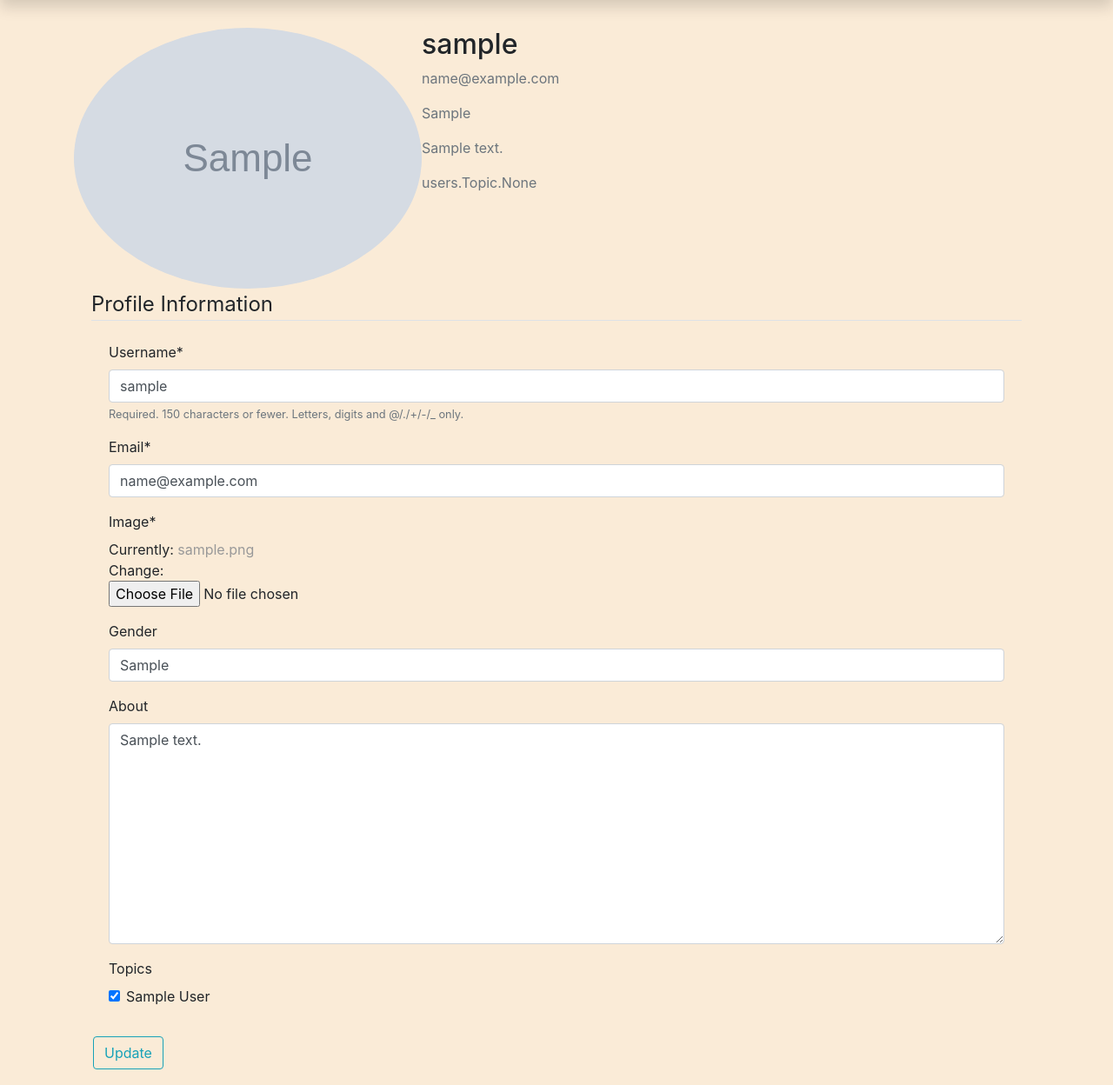
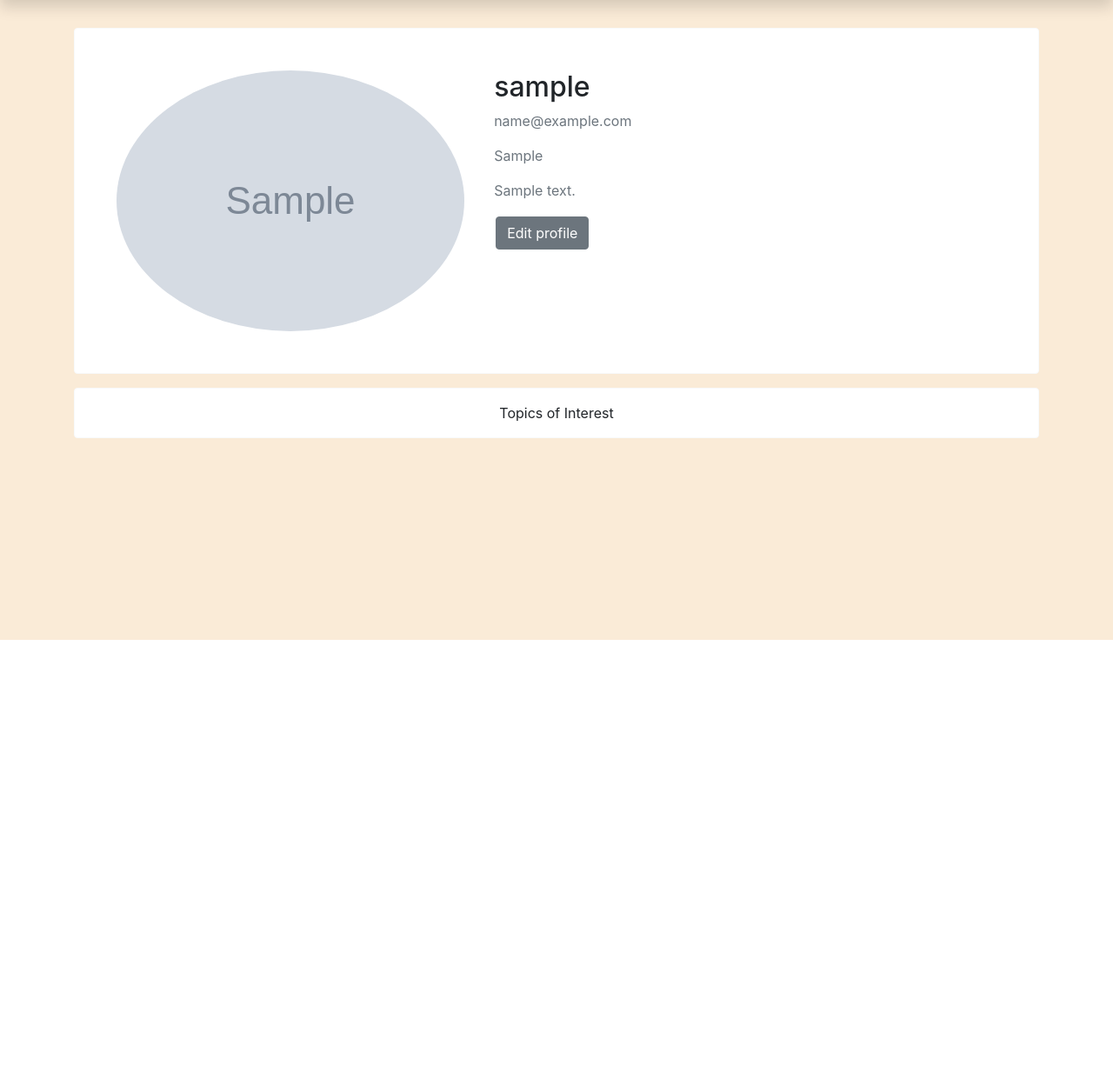
Before and after one commit to liminm/MensaMeet, a Django app: page /profile/ in a window 1280 px wide. Shown: the part 64-1312 px from the top of the page at 87% size. After the commit the page ends 800 px from the top, so only its background shows below. Run offline with Django 3.2, Linux system fonts and the light colour scheme; a user stored in the database is signed in; tables that the repository leaves empty hold one stand-in row (values such as "Sample post"); grey boxes marked "Sample" are stand-in pictures; some libraries are stand-ins or nearby versions.

Commit message:
edit Profile layout

```diff
--- a/users/templates/users/profile.html
+++ b/users/templates/users/profile.html
@@ -4,21 +4,78 @@
 {% load crispy_forms_tags %}
 
 {% block content %}
+
+
     <div class="content-section">
-        <div class="media">
-            <img class="rounded-circle account-img" alt="profile picture" src="{{ user.profile.image.url }}">
+        <div class="card border-light rounded p-5">
+          <div class="card-block">
             <div class="media-body">
+              <div class="row">
+                <div class=" col-xs-8 col-lg-4">
+                  <img class="mx-auto text-center mx-auto rounded-circle account-img" alt="profile picture" src="{{ user.profile.image.url }}">
+                </div>
+                <div class="mx-auto col-xs-2 col-lg-6 align-middle">
                   <h2 class="account-heading">{{ user.username }}</h2>
                   <p class="text-secondary">{{ user.email }}</p>
                   <p class="text-secondary">{{ user.profile.gender }}</p>
                   <p class="text-secondary">{{ user.profile.about }}</p>
-                <p class="text-secondary">{{ user.profile.topics }}</p>
+
+                  <button type="button" class="btn btn-secondary" data-toggle="modal" data-target="#exampleModal">
+                    Edit profile
+                  </button>
+
+                </div>
+
               </div>
             </div>
+          </div>
+        </div>
+
+
+
+        <div class="card border-light rounded mt-3 ">
+          <div class="card-block">
+            <div class="media-body">
+              <div class="row">
+                <div class ="mx-auto col-xs-10 algin-middle">
+                  <p class="mx-auto">
+                    <p class="account-heading" data-toggle="collapse" data-target="#collapseExample" aria-expanded="false" aria-controls="collapseExample">
+                      Topics of Interest
+                    </p>
+                  </p>
+                </div>
+              </div>
+            </div>
+          </div>
+        </div>
+
+
+        <div class="collapse mb-3" id="collapseExample" >
+          <div class="card card-body">
+            <div class="topics"> {% for topic in user.profile.topics.all %}
+              <button type="button" class= "btn btn-light">{{ topic }} </button>
+              {% endfor %}</div>
+            </div>
+        </div>
+
+
+
+
+      </div>
+
+      <div class="modal fade" id="exampleModal" tabindex="-1" role="dialog" aria-labelledby="exampleModalLabel" aria-hidden="true">
+        <div class="modal-dialog" role="document">
+          <div class="modal-content">
+            <div class="modal-header">
+              <h5 class="modal-title" id="exampleModalLabel">Edit profile</h5>
+              <button type="button" class="close" data-dismiss="modal" aria-label="Close">
+                <span aria-hidden="true">&times;</span>
+              </button>
+            </div>
+            <div class="modal-body">
               <form method="POST" enctype="multipart/form-data">
                   {% csrf_token %}
                   <fieldset class="form-group">
-                <legend class="border-bottom mb-4">Profile Information</legend>
                       {{ u_form|crispy }}
                       {{ p_form|crispy }}
                       {{ t_form|crispy }}
@@ -28,4 +85,8 @@
                   </div>
               </form>
             </div>
+          </div>
+        </div>
+      </div>
+
 {% endblock content %}
```
Also changed, not shown: media/profile_pics/3F6B966D00000578-4428630-image-m-80_1492690622006.jpg (added), media/profile_pics/3F6B966D00000578-4428630-image-m-80_1492690622006_LTSCSnH.jpg (renamed from media/profile_pics/daftpunkimage_QOdAdyi.jpg), media/profile_pics/default.jpg (added), media/profile_pics/default_K7S5VEh.jpg (added). Lines whose indentation alone changed are shown as unchanged.
